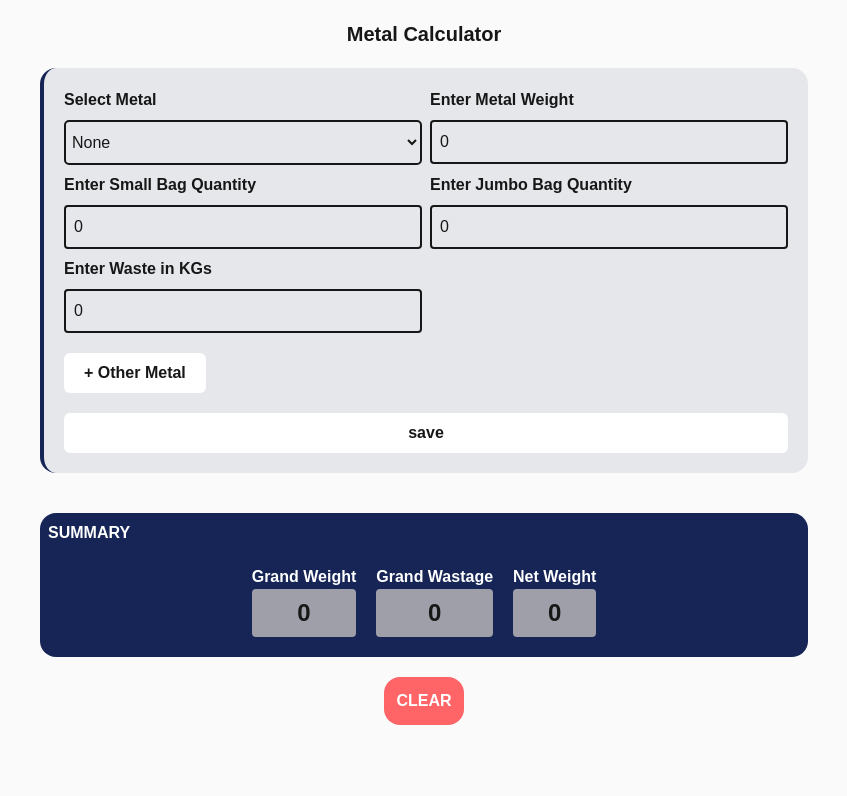
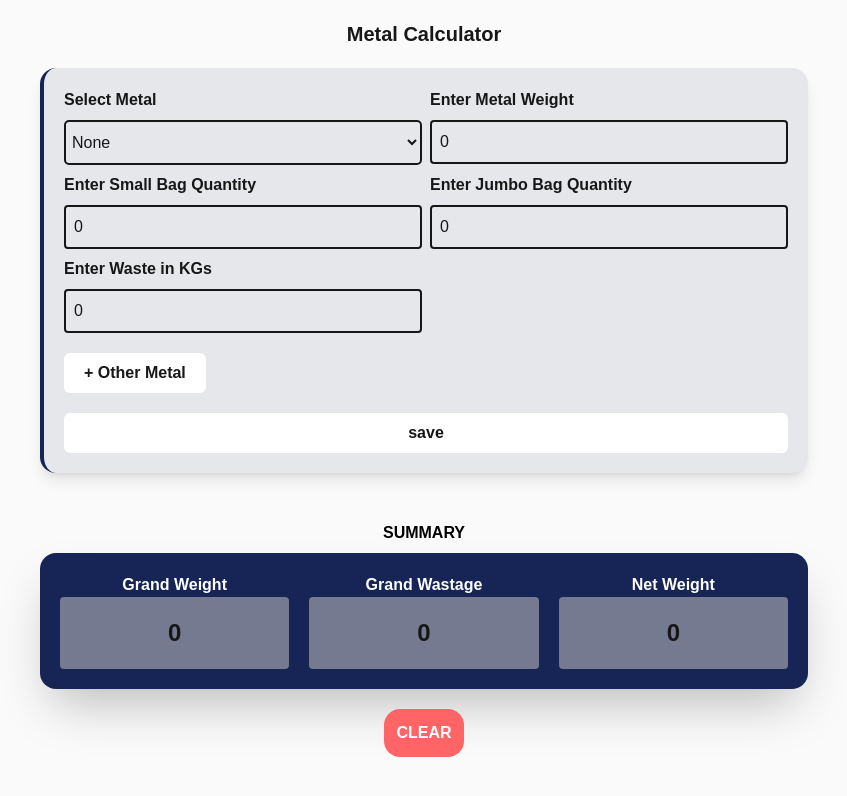
Before and after one commit to Ebrahim-26/MetalCal, a Next.js app in the folder my-app/: page / in a window 1280 px wide. Shown: the top 796 px of the page, without its empty margins (216-1063 px from the left). Built offline with nearby package versions, Linux system fonts and the light colour scheme.

Commit message:
small changes

```diff
--- a/my-app/components/Accordion.tsx
+++ b/my-app/components/Accordion.tsx
@@ -13,8 +13,8 @@ export default function AccordionUsage({
   removeEntry,
 }: EntriesComponentProps) {
   return (
-    <div className="mt-2">
-      <Accordion>
+    <div className="mt-2 ">
+      <Accordion style={{ borderRadius: "16px" }}>
         <AccordionSummary
           expandIcon={<ExpandMoreIcon />}
           aria-controls="panel1-content"
--- a/my-app/components/MetalEntryField.tsx
+++ b/my-app/components/MetalEntryField.tsx
@@ -53,7 +53,8 @@ function MetalEntryField() {
         otherMetalsWg: 0,
       }));
 
-    setEntries((prev) => [...prev, mainEntry, ...otherMetalEntries]);
+    // setEntries((prev) => [...prev, mainEntry, ...otherMetalEntries]);
+    setEntries((prev) => [...prev, mainEntry]);
     setEntry({ ...emptyEntry, id: Date.now() });
   };
 
@@ -132,7 +133,7 @@ function MetalEntryField() {
 
   return (
     <div className="w-full flex flex-col items-center gap-5">
-      <div className="bg-gray-200 rounded-2xl flex flex-col p-5 w-[60%] border-l-4 border-blue-950">
+      <div className="bg-gray-200 rounded-2xl flex flex-col p-5 w-[60%] border-l-4 border-blue-950 shadow-lg">
         <div className="grid grid-cols-2 gap-2">
           <div className="h-full flex flex-col gap-2">
             <p className="font-bold">Select Metal</p>
@@ -190,7 +191,7 @@ function MetalEntryField() {
         <div className="flex gap-5 ">
           <button
             onClick={addOtherMetal}
-            className="bg-white font-bold cursor-pointer hover:bg-blue-400 p-5 h-5 flex items-center my-5 rounded-md text-nowrap"
+            className="bg-white font-bold cursor-pointer hover:bg-zinc-400 p-5 h-5 flex items-center my-5 rounded-md text-nowrap"
           >
             + Other Metal
           </button>
@@ -222,7 +223,7 @@ function MetalEntryField() {
                   }
                 />
                 <button
-                  className="text-red-600 font-bold bg-red-300 hover:bg-red-200 rounded-full p-2 cursor-pointer"
+                  className="text-red-600 font-bold bg-red-300 hover:bg-red-200 rounded-full px-3 py-1 cursor-pointer"
                   onClick={() => removeOtherMetals(om.id)}
                 >
                   X
--- a/my-app/components/SummaryField.tsx
+++ b/my-app/components/SummaryField.tsx
@@ -7,7 +7,7 @@ type summaryType = {
 
 function DisplayCard({ val }: { val: number }) {
   return (
-    <div className="font-bold text-2xl flex items-center justify-center w-full bg-zinc-400 rounded-sm h-12">
+    <div className="font-bold text-2xl flex items-center justify-center w-full bg-zinc-400/70  rounded-sm p-5">
       <div>{val || 0}</div>
     </div>
   );
@@ -20,20 +20,20 @@ function SummaryField({ grandWastage, grandWeight, netMetal }: summaryType) {
   const balance = safeGrandWeight - safeGrandWastage - safeNetMetal;
 
   return (
-    <div className="w-full h-full  flex flex-col items-center">
-      <div className="bg-blue-950 rounded-2xl w-[60%] ">
-        <p className="font-bold m-2 text-white ">SUMMARY</p>
-        <div className="flex gap-5 justify-center m-5">
-          <div >
-            <p className="text-white font-bold">Grand Weight</p>
+    <div className="h-full  flex flex-col items-center w-[60%]">
+      <p className="font-bold m-2 text-black ">SUMMARY</p>
+      <div className="bg-blue-950 rounded-2xl w-full shadow-2xl ">
+        <div className="flex gap-5 justify-evenly m-5">
+          <div className="w-full">
+            <p className="text-white font-bold text-center">Grand Weight</p>
             <DisplayCard val={safeGrandWeight} />
           </div>
-          <div >
-            <p className="text-white font-bold">Grand Wastage</p>
+          <div className="w-full">
+            <p className="text-white font-bold text-center">Grand Wastage</p>
             <DisplayCard val={safeGrandWastage} />
           </div>
-          <div >
-            <p className="text-white font-bold">Net Weight</p>
+          <div className="w-full">
+            <p className="text-white font-bold text-center">Net Weight</p>
             <DisplayCard val={safeNetMetal} />
           </div>
         </div>
```
